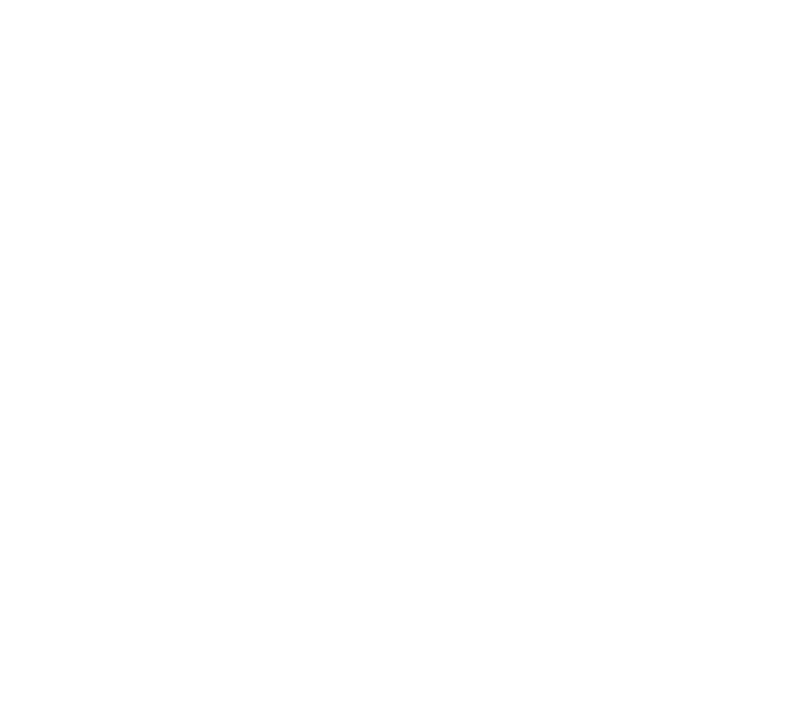
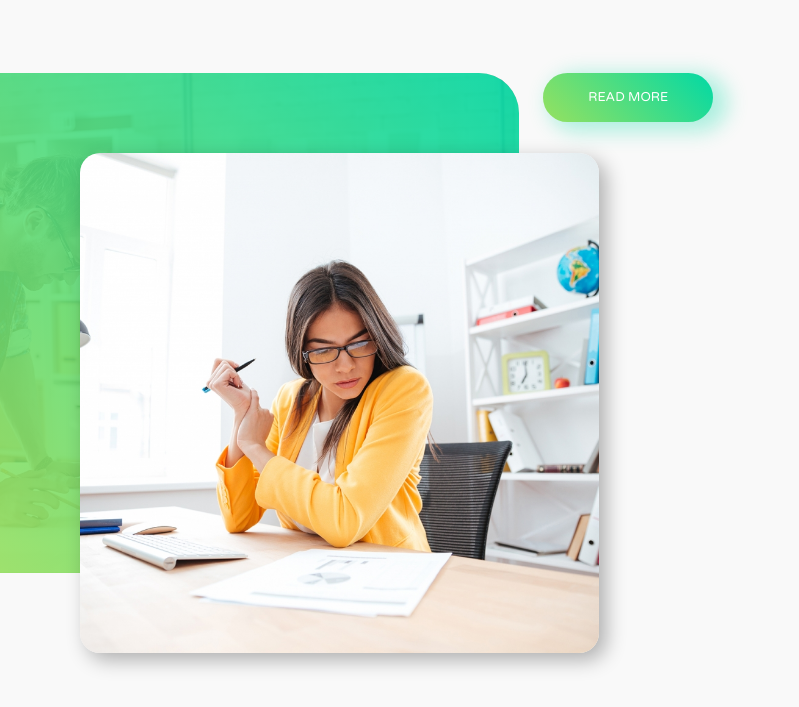
Before and after one commit to GianmarcoPerini/proj-html-vuejs, a Vue app: page / in a window 1280 px wide. Shown: the part 1915-2622 px from the top of the page, without its empty margins (0-799 px from the left). Before the commit the page ends 1838 px from the top, so only its background shows below. Built offline with nearby package versions, Linux system fonts and the light colour scheme.

Commit message:
section3_1

```diff
--- a/src/components/Main/mainWrapper.vue
+++ b/src/components/Main/mainWrapper.vue
@@ -2,18 +2,21 @@
     <main>
         <sectionOne />
         <sectionTwo />
+        <sectionThree />
     </main>
 </template>
 
 <script>
 import sectionOne from './sectionOne';
 import sectionTwo from './sectionTwo';
+import sectionThree from './sectionThree';
 
 export default {
     name: 'mainWrapper',
     components: {
         sectionOne,
         sectionTwo,
+        sectionThree,
     }
 
 }
--- /dev/null
+++ b/src/components/Main/sectionThree.vue
@@ -0,0 +1,89 @@
+<template>
+    <section class="overflow-hidden">
+        <div class="fluid-container">
+            <div class="row">
+                <div class="col-lg-5 col-11">
+                    <div class=" double-foto-box">
+                        <div class="cover"></div>
+                        <div class="box-img">
+                            <img src="../../assets/businesswoman-analysing-document-P8WSNMC-1024x820.jpg" alt="">
+                        </div>
+
+                    </div>
+                </div>
+                <div class="col-7">
+                    <Button :btnElement="msg"/>
+                </div>
+            </div>
+        </div>
+    </section>
+</template>
+
+<script>
+import Button from '../Button/primaryButton'
+export default {
+    name: 'sectionThree',
+    components: {
+        Button,
+    },
+    data(){
+        return{
+            msg: 'READ MORE'
+        }
+    }
+
+}
+</script>
+
+<style lang="scss" scoped>
+@import '../variables/color';
+
+
+section{
+    background-color: $bgPrimary;
+    padding-top: 150px;
+    padding-bottom: 150px;
+
+    .double-foto-box{
+        position: relative;
+        height: 500px;
+        background-image: url(../../assets/busy-architect-PYVKWM4-1024x872.jpg);
+        background-size: cover;
+        background-repeat: no-repeat;
+        background-position: center;
+        border-top-right-radius: 40px;
+        border-bottom-right-radius: 40px;
+        // overflow: hidden;
+
+        .cover{
+            position: absolute;
+            inset: 0 0 0 0;
+            background-image: $gradientGreen;
+            opacity: .9;
+            border-top-right-radius: 40px;
+        }
+
+        .box-img{
+            position: absolute;
+            border-radius: 20px;
+            overflow: hidden;
+            box-shadow: 7px 7px 20px rgba(0,0,0,.3);
+            top: 80px;
+            left: 80px;
+            height: 100%;
+            width: 100%;
+
+            img{
+                width: 100%;
+                height: 100%;
+                object-fit: cover;
+            }
+        }
+    }
+
+
+
+
+
+}
+</style>
--- a/src/components/Main/sectionTwo.vue
+++ b/src/components/Main/sectionTwo.vue
@@ -17,7 +17,6 @@
                 </div>
             </div>
         </div>
-
     </section>
 </template>
 
```
